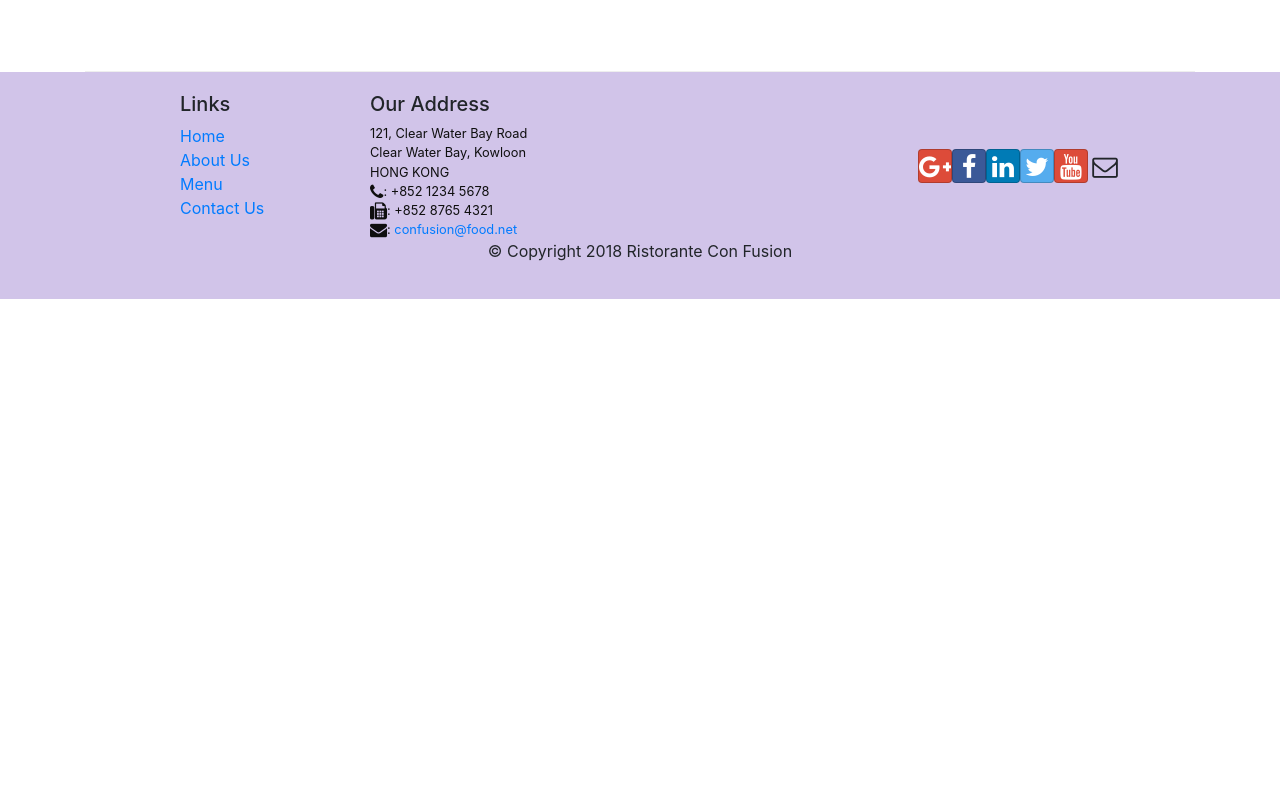
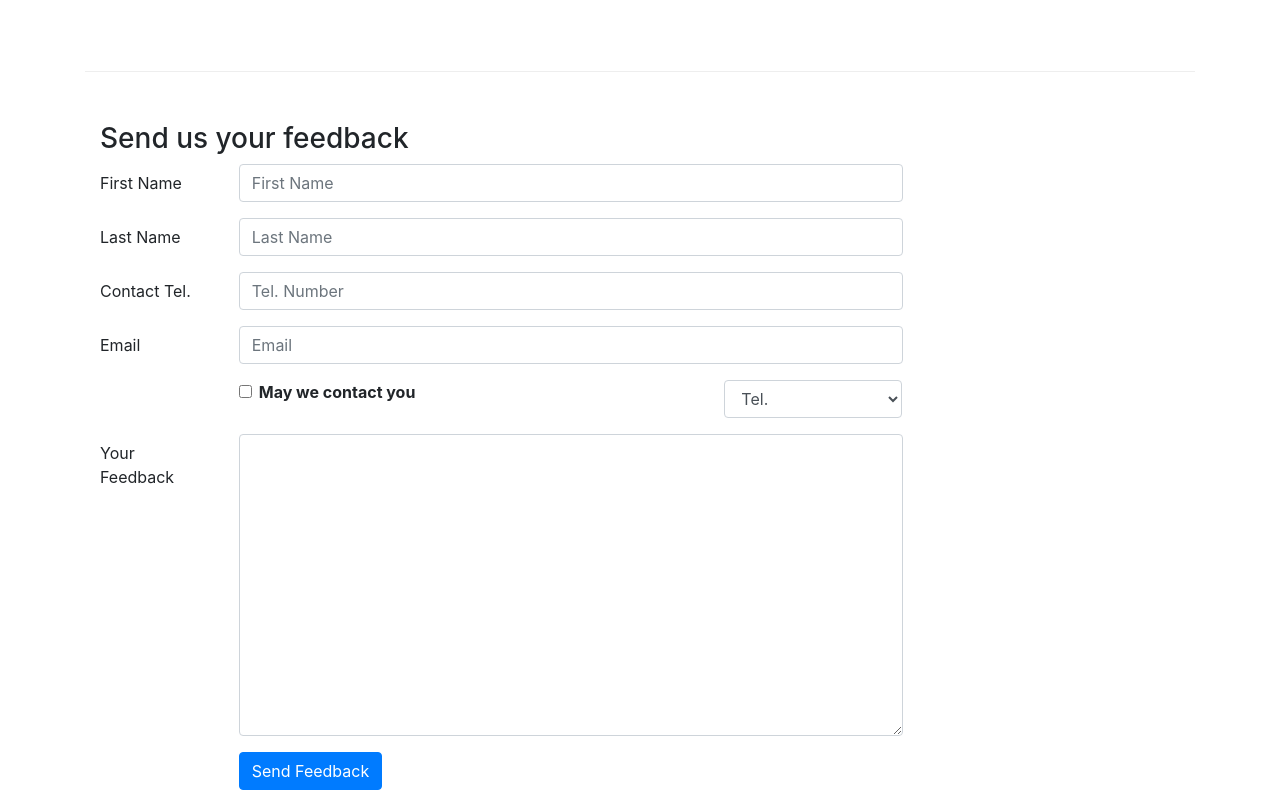
Before and after one commit to raj-orton/confusion-react, a React (Create React App) app: page /contactus in a window 1280 px wide. Shown: the part 800-1600 px from the top of the page. Before the commit the page ends 1099 px from the top, so only its background shows below. Built offline with nearby package versions, Linux system fonts and the light colour scheme.

Commit message:
Controlled Forms

```diff
--- a/src/components/AboutComponent.js
+++ b/src/components/AboutComponent.js
@@ -5,7 +5,7 @@ import { Link } from "react-router-dom";
 function RenderLeader({leader}) {
   return (
     <div key={leader.id} className="col-12 mt-5">
-      <Media tag="li">
+      <Media key={Math.random()} tag="li">
         <Media left middle>
           <Media object src={leader.image} alt={leader.name} />
         </Media>
@@ -21,7 +21,7 @@ function RenderLeader({leader}) {
 
 function About(props) {
   const leaders = props.leaders.map((leader) => {
-    return <RenderLeader leader={leader}></RenderLeader>
+    return <RenderLeader key={Math.random()} leader={leader}></RenderLeader>
   });
 
   return (
--- a/src/components/ContactComponent.js
+++ b/src/components/ContactComponent.js
@@ -1,8 +1,41 @@
-import React from 'react';
+import React, { Component } from 'react';
 import { Link } from 'react-router-dom';
-import { Breadcrumb, BreadcrumbItem } from 'reactstrap';
+import { Breadcrumb, BreadcrumbItem, Button, Col, Form, FormGroup, Input, Label } from 'reactstrap';
 
-function Contact(props) {
+class Contact extends Component {
+  constructor(props) {
+    super(props);
+
+    this.state = {
+      firstname: '',
+      lastname: '',
+      telnum: '',
+      email: '',
+      agree: false,
+      contactType: 'Tel.',
+      message: ''
+    };
+
+    this.handleChange = this.handleChange.bind(this);
+    this.handleSubmit = this.handleSubmit.bind(this);
+  }
+
+  handleChange(event) {
+    const target = event.target;
+    const value = target.type === 'checkbox' ?target.checked :target.value;
+    const name = target.name;
+    this.setState({
+      [name]: value
+    });
+  }
+
+  handleSubmit(event) {
+    console.log(JSON.stringify(this.state));
+    alert(JSON.stringify(this.state));
+    event.preventDefault();
+  }
+
+  render() {
     return(
       <div className="container">
         <div className="row">
@@ -36,13 +69,73 @@ function Contact(props) {
           <div className="col-12 col-sm-11 offset-sm-1">
             <div className="btn-group" role="group">
               <a role="button" className="btn btn-primary" href="tel:+85212345678"><i className="fa fa-phone"></i> Call</a>
-            <a role="button" className="btn btn-info" href={() => true}><i className="fa fa-skype"></i> Skype</a>
+              <a role="button" className="btn btn-info" href="#/"><i className="fa fa-skype"></i> Skype</a>
               <a role="button" className="btn btn-success" href="mailto:confusion@food.net"><i className="fa fa-envelope-o"></i> Email</a>
             </div>
+          </div>
+        </div>
+        <div className="row row-content">
+          <div className="col-12">
+            <h3>Send us your feedback</h3>
+          </div>
+          <div className="col-12 col-md-9">
+            <Form onSubmit={this.handleSubmit}>
+              <FormGroup row>
+                <Label htmlFor="firstname" md={2}>First Name</Label>
+                <Col md={10}>
+                  <Input type="text" id="firstname" name="firstname" placeholder="First Name" value={this.state.firstname} onChange={this.handleChange}></Input>
+                </Col>
+              </FormGroup>
+              <FormGroup row>
+                <Label htmlFor="lastname" md={2}>Last Name</Label>
+                <Col md={10}>
+                  <Input type="text" id="lastname" name="lastname" placeholder="Last Name" value={this.state.lastname} onChange={this.handleChange}></Input>
+                </Col>
+              </FormGroup>
+              <FormGroup row>
+                <Label htmlFor="telnum" md={2}>Contact Tel.</Label>
+                <Col md={10}>
+                  <Input type="tel" id="telnum" name="telnum" placeholder="Tel. Number" value={this.state.telnum} onChange={this.handleChange}></Input>
+                </Col>
+              </FormGroup>
+              <FormGroup row>
+                <Label htmlFor="email" md={2}>Email</Label>
+                <Col md={10}>
+                  <Input type='email' id="email" name="email" placeholder="Email" value={this.state.email} onChange={this.handleChange}></Input>
+                </Col>
+              </FormGroup>
+              <FormGroup row>
+                <Col md={{size: 6, offset:2}}>
+                  <FormGroup check>
+                    <Label check>
+                      <Input type='checkbox' name='agree' checked={this.state.agree} onChange={this.handleChange}></Input> {' '} <strong>May we contact you</strong>
+                    </Label>
+                  </FormGroup>
+                </Col>
+                <Col md={{size: 3, offset:1}}>
+                  <Input type='select' name='contactType' value={this.state.contactType} onChange={this.handleChange}>
+                    <option>Tel.</option>
+                    <option>Email</option>
+                  </Input>
+                </Col>
+              </FormGroup>
+              <FormGroup row>
+                <Label htmlFor="message" md={2}>Your Feedback</Label>
+                <Col md={10}>
+                  <Input type='textarea' id="message" name="message" rows="12" value={this.state.message} onChange={this.handleChange}></Input>
+                </Col>
+              </FormGroup>
+              <FormGroup row>
+                <Col md={{size: 10, offset: 2}}>
+                  <Button type='submit' color='primary'>Send Feedback</Button>
+                </Col>
+              </FormGroup>
+            </Form>
           </div>
         </div>
       </div>
     );
   }
+}
 
 export default Contact;
--- a/src/components/MainComponent.js
+++ b/src/components/MainComponent.js
@@ -47,7 +47,7 @@ class Main extends Component {
         <Header></Header>
         <Switch>
           <Route path="/home" component={HomePage}></Route>
-          <Route path="/aboutus" component={() => <About leaders={this.state.leaders}></About>}></Route>
+          <Route exact path="/aboutus" component={() => <About leaders={this.state.leaders}></About>}></Route>
           <Route exact path="/menu" component={() => <Menu dishes={this.state.dishes}></Menu>}></Route>
           <Route path="/menu/:dishId" component={DishWithId}></Route>
           <Route exact path="/contactus" component={Contact}></Route>
```
Lines whose indentation alone changed are shown as unchanged.
